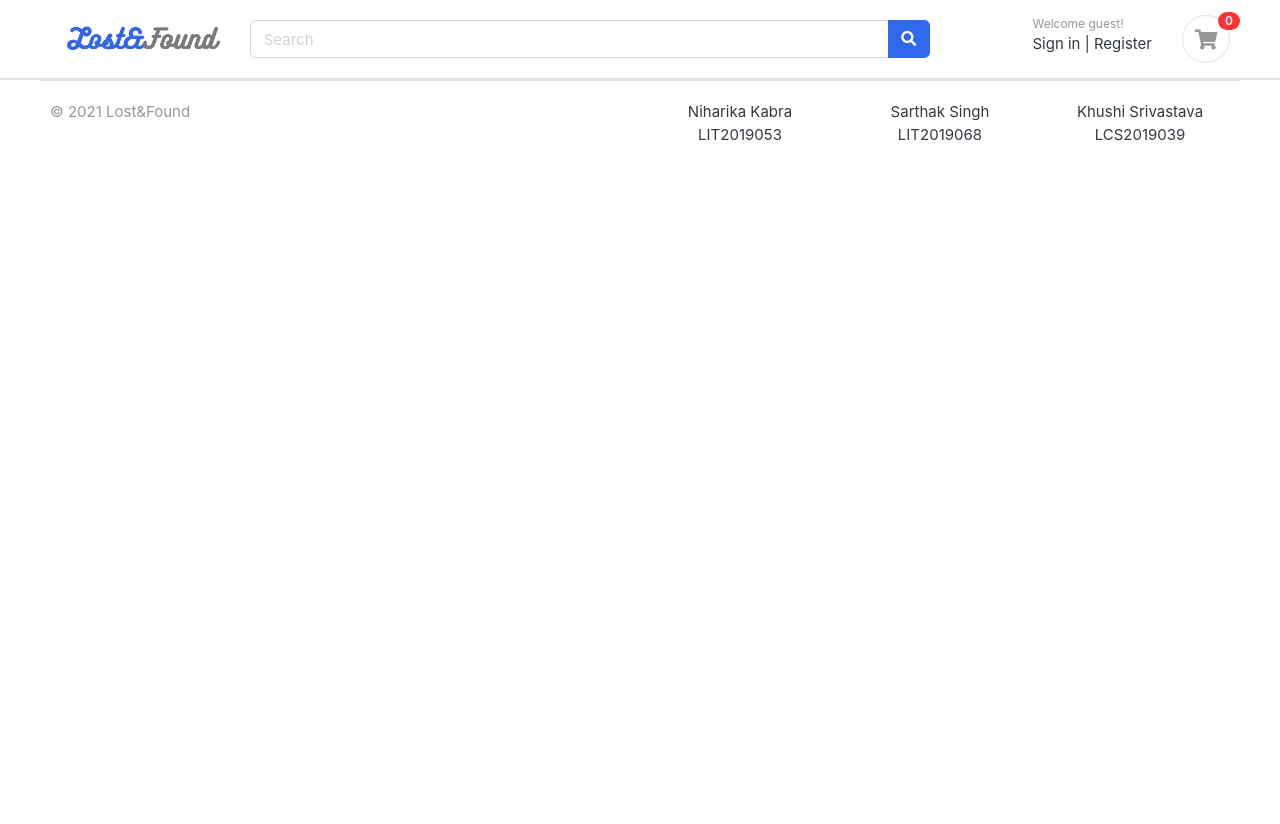
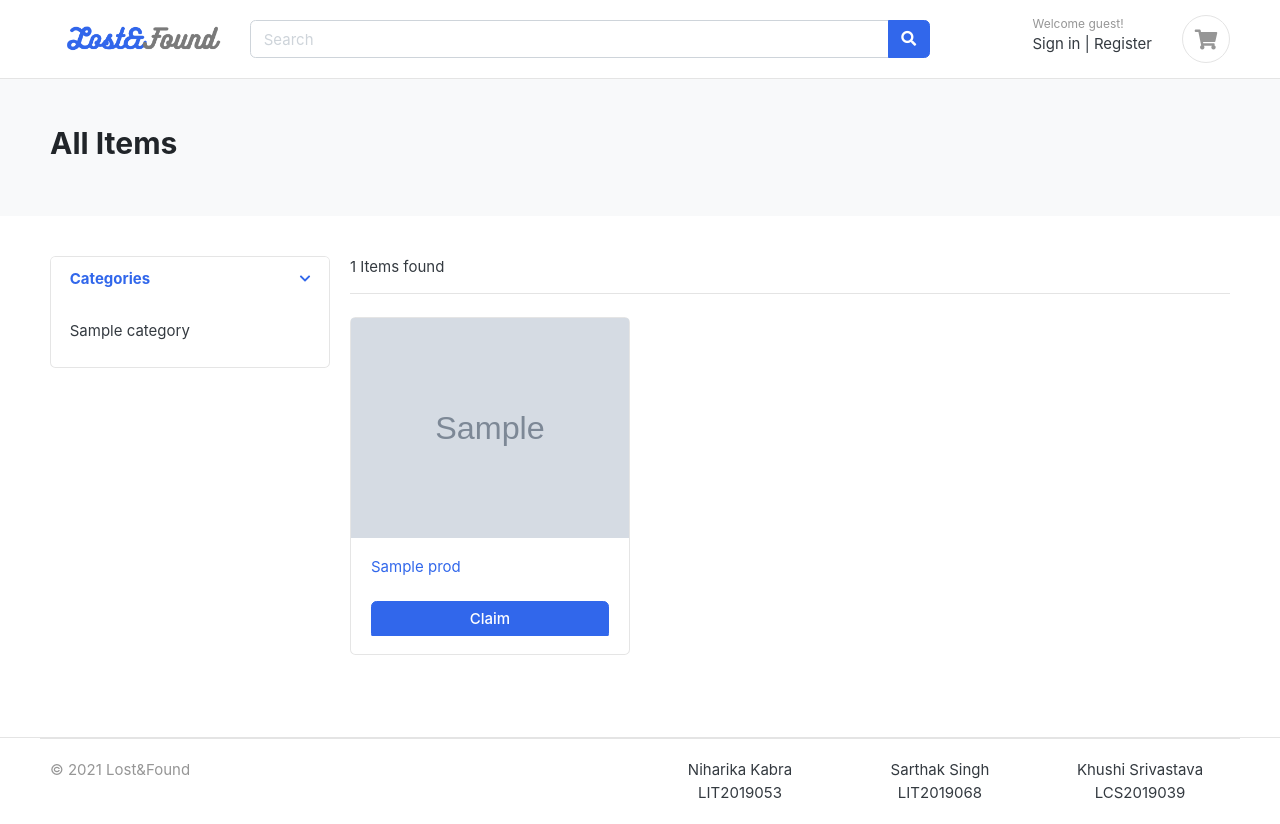
Before and after one commit to 1nsayn18/Lost-Found, a Django app: template ecommsite/store/templates/store/all.html in a window 1280 px wide. Before the commit the page ends 141 px from the top, so only its background shows below. Run offline with Django 3.2, Linux system fonts and the light colour scheme; the template is opened without the code that fills it: most values are stand-ins (such as "Sample title", 1, 10 or a date in 2020); grey boxes marked "Sample" are stand-in pictures; some libraries are stand-ins or nearby versions; some web fonts are replaced.

Commit message:
12-09 6:55

```diff
--- a/ecommsite/ecommsite/urls.py
+++ b/ecommsite/ecommsite/urls.py
@@ -29,7 +29,7 @@ urlpatterns = [
     path('', views.index, name='index'),
     path('<int:id>/', views.detail, name='detail'),
     path('checkout/', views.checkout, name='checkout'),
-    # path('all-items/', views.allitems, name='all-items'),
+    path('all-items/', views.allitems, name='all-items'),
     path('users/', include('users.urls')),
 ] + static(settings.MEDIA_URL, document_root=settings.MEDIA_ROOT) + static(settings.STATIC_URL, document_root=settings.STATIC_ROOT)
 
--- a/ecommsite/store/templates/store/all.html
+++ b/ecommsite/store/templates/store/all.html
@@ -1,5 +1,112 @@
 {% extends 'store/base.html' %}
+{% load static %}
 
 {% block content %}
 
+<!-- ========================= SECTION PAGETOP ========================= -->
+<section class="section-pagetop bg">
+    <div class="container">
+        <h2 class="title-page">All Items</h2>
+
+    </div> <!-- container //  -->
+    </section>
+    <!-- ========================= SECTION INTRO END// ========================= -->
+
+    <!-- ========================= SECTION CONTENT ========================= -->
+    <section class="section-content padding-y">
+    <div class="container">
+
+    <div class="row">
+        <aside class="col-md-3">
+
+    <div class="card">
+        <article class="filter-group">
+
+            <header class="card-header">
+                <a href="#" data-toggle="collapse" data-target="#collapse_1" aria-expanded="true" class="">
+                    <i class="icon-control fa fa-chevron-down"></i>
+                    <h6 class="title">Categories</h6>
+                </a>
+            </header>
+
+            <div class="filter-content collapse show" id="collapse_1">
+                <div class="card-body">
+                    <ul class="list-menu">
+                        {% for category in categories %}
+                            <li><a href="/{{ category.category }}">{{ category.category }}</a></li>
+                        {% endfor %}
+                    </ul>
+                </div> <!-- card-body.// -->
+            </div>
+
+        </article> <!-- filter-group  .// -->
+    </div> <!-- card.// -->
+
+        </aside> <!-- col.// -->
+        <main class="col-md-9">
+
+    <header class="border-bottom mb-4 pb-3">
+            <div class="form-inline">
+                <span class="mr-md-auto"> {{ item|length }} Items found </span>
+
+            </div>
+    </header><!-- sect-heading -->
+
+    <div class="row">
+
+        {% for prod in item %}
+
+        <a href="/{{ prod.id }}" >
+            <div class="col-md-4">
+                <figure class="card card-product-grid">
+                    <div class="img-wrap">
+                        <img href = "/{{ prod.id }}" src="{{ prod.image.url }}">
+
+                    </div> <!-- img-wrap.// -->
+                    <figcaption class="info-wrap">
+                        <div class="fix-height">
+                            <div class="title">{{ prod.name }}</a>
+                        </div>
+                        </br>
+                        <a href="#" class="btn btn-block btn-primary">Claim</a>
+                    </figcaption>
+                </figure>
+            </div> <!-- col.// -->
+        </a>
+
+        {% endfor %}
+
+    </div> <!-- row end.// -->
+
+
+    <nav class="mt-4" aria-label="Page navigation sample">
+        {% if item.has_other_pages %}
+            <ul class="pagination">
+
+                {% if item.has_previous %}
+                <li class="page-item"><a class="page-link" href="?page={{ item.previous_page_number }}">Previous</a></li>
+                {% else %}
+                <li class="page-item"><a class="page-link" href="#">Previous</a></li>
+                {% endif %}
+
+                <li class="page-item active"><a class="page-link" href="#">{{ item.number }}</a></li>
+
+                {% if item.has_next %}
+                <li class="page-item"><a class="page-link" href="?page={{ item.next_page_number }}">Next</a></li>
+                {% else %}
+                <li class="page-item"><a class="page-link" href="#">Next</a></li>
+                {% endif %}
+            </ul>
+        {% endif %}
+    </nav>
+
+        </main> <!-- col.// -->
+
+    </div>
+
+    </div> <!-- container .//  -->
+</section>
+    <!-- ========================= SECTION CONTENT END// ========================= -->
+
+
 {% endblock %}
--- a/ecommsite/store/templates/store/base.html
+++ b/ecommsite/store/templates/store/base.html
@@ -11,7 +11,7 @@
       content="width=device-width, initial-scale=1, shrink-to-fit=no"
     />
 
-    <title>GreatKart | One of the Biggest Online Shopping Platform</title>
+    <title>Lost&Found | Find all our lost items in one place </title>
 
     <link
       href="{% static 'images/favicon.ico' %}"
--- a/ecommsite/store/templates/store/header.html
+++ b/ecommsite/store/templates/store/header.html
@@ -1,25 +1,24 @@
 {% load static %}
 
 <header class="section-header">
-
-
   <section class="header-main border-bottom">
     <div class="container">
       <div class="row align-items-center">
         <div class="col-lg-2 col-md-3 col-6">
           <a href="{% url 'index' %}" class="brand-wrap">
-            <img src="{% static './images/logo3.png' %}" style="width: 180px;"/>
+            <img src="{% static './images/logo3.png' %}" style="width: 180px" />
           </a>
           <!-- brand-wrap.// -->
         </div>
         <div class="col-lg col-md-6 col-sm-12 col">
-          <form action="#" class="search">
+          <form action="" class="search" method="GET">
             <div class="input-group w-100">
               <input
-                type="text"
+                type="search"
                 class="form-control"
                 style="width: 60%"
                 placeholder="Search"
+                name="item_name"
               />
 
               <div class="input-group-append">
@@ -37,16 +36,15 @@
             <div class="widget-header">
               <small class="title text-muted">Welcome guest!</small>
               <div>
-                <a href="./signin.html">Sign in</a>
+                <a href="{% url 'login' %}">Sign in</a>
                 <span class="dark-transp"> | </span>
-                <a href="./register.html"> Register</a>
+                <a href="{% url 'register' %}"> Register</a>
               </div>
             </div>
-            <a href="./cart.html" class="widget-header pl-3 ml-3">
+            <a href="{% url 'checkout' %}" class="widget-header pl-3 ml-3">
               <div class="icon icon-sm rounded-circle border">
                 <i class="fa fa-shopping-cart"></i>
               </div>
-              <span class="badge badge-pill badge-danger notify">0</span>
             </a>
           </div>
           <!-- widgets-wrap.// -->
--- a/ecommsite/store/templates/store/index.html
+++ b/ecommsite/store/templates/store/index.html
@@ -27,7 +27,7 @@
     <section class="section-name padding-y-sm">
       <div class="container">
         <header class="section-heading">
-          <a href="./store.html" class="btn btn-outline-primary float-right"
+          <a href="{% url 'all-items' %}" class="btn btn-outline-primary float-right"
             >See all</a
           >
           <h3 class="section-title">Recently Found</h3>
@@ -39,7 +39,7 @@
 
           <div class="col-md-3">
             <div class="card card-product-grid">
-              <a href="./product-detail.html" class="img-wrap">
+              <a href="/{{ prod.id }}" class="img-wrap">
                 <img src="{{ prod.image.url }}" />
               </a>
               <figcaption class="info-wrap">
```
Also changed, not shown: ecommsite/store/views.py (+25 -2 lines), ecommsite/db.sqlite3, ecommsite/media/photos/product/7.jpg (added).
